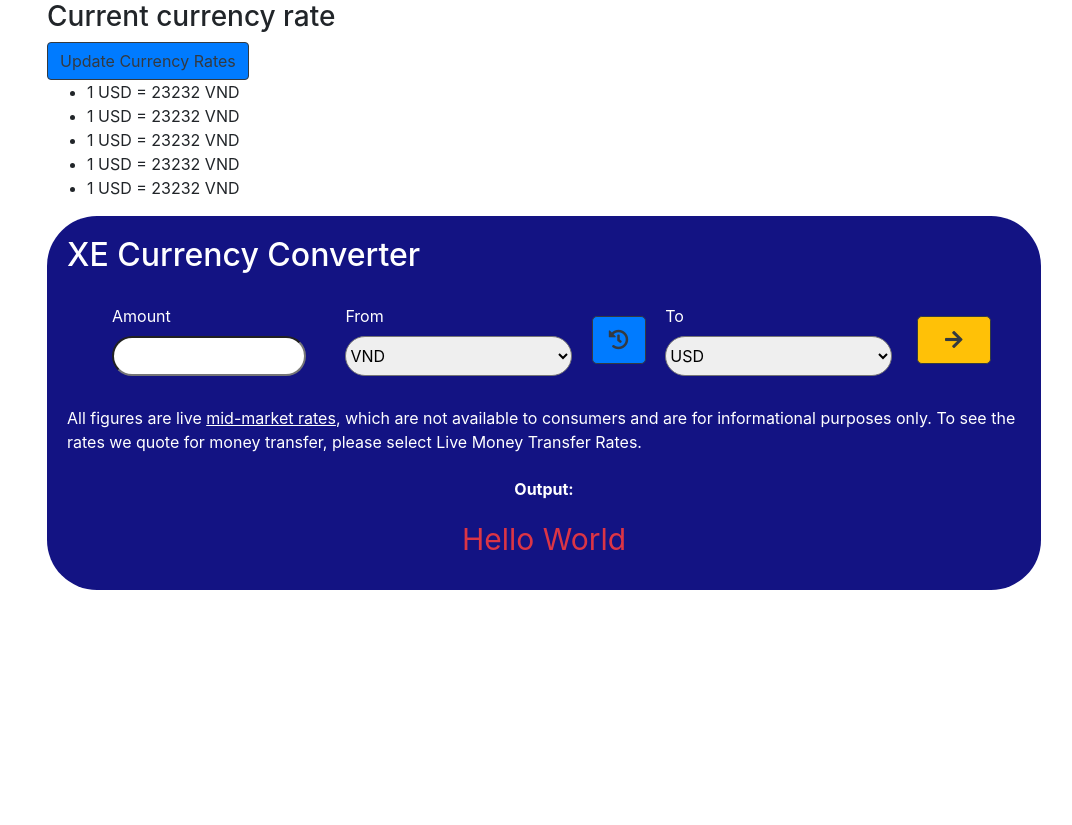
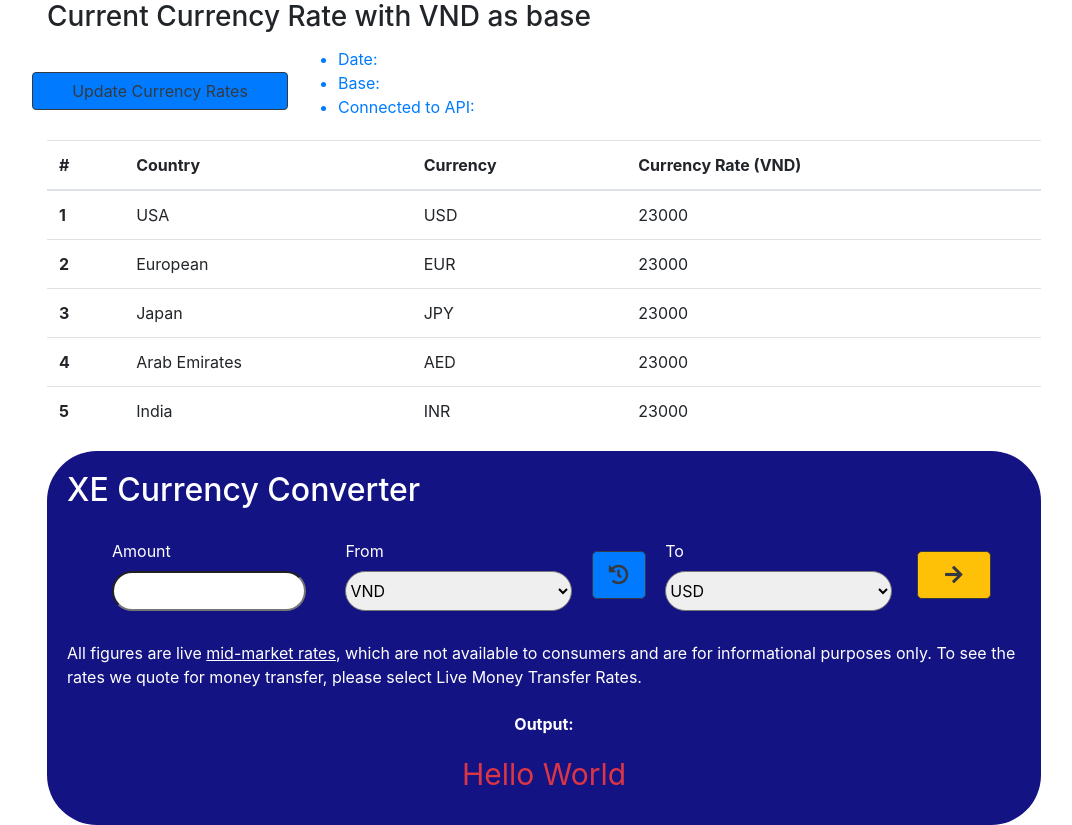
Before and after one commit to dungngo99/currency-converter, a plain HTML site: page index.html in a window 1280 px wide. Shown: the whole page, without its empty margins (96-1168 px from the left). Before the commit the page ends 800 px from the top, so only its background shows below. Drawn offline with nearby package versions, Linux system fonts and the light colour scheme; no server answers.

Commit message:
Updated Files

```diff
--- a/index.html
+++ b/index.html
@@ -15,15 +15,58 @@
 
 <body>
   <section class='container dn-section1'>
-    <h3>Current currency rate</h3>
-    <button class='btn btn-primary btn-outline-dark' onclick='UpdateCurrency()'>Update Currency Rates</button>
-    <ul id='ul1'>
-      <li><span id='line1'>1 USD = 23232 VND</span></li>
-      <li><span id='line2'>1 USD = 23232 VND</span></li>
-      <li><span id='line3'>1 USD = 23232 VND</span></li>
-      <li><span id='line4'>1 USD = 23232 VND</span></li>
-      <li><span id='line5'>1 USD = 23232 VND</span></li>
-    </ul>
+    <h3>Current Currency Rate with VND as base</h3>
+    <div class='row dn-header'>
+      <button class='btn btn-primary btn-outline-dark dn-btn-update col-md-3' onclick='UpdateCurrency()'>Update Currency
+        Rates</button>
+      <ul class='col-md-9 dn-note text-primary'>
+        <li id='dn-date'>Date:</li>
+        <li id='dn-base'>Base:</li>
+        <li id='dn-api'>Connected to API: </li>
+      </ul>
+    </div>
+    <table class="table table-hover">
+      <thead>
+        <tr>
+          <th scope="col">#</th>
+          <th scope="col">Country</th>
+          <th scope="col">Currency</th>
+          <th scope="col">Currency Rate (VND)</th>
+        </tr>
+      </thead>
+      <tbody class='dn-tbody' id='tbody'>
+        <tr>
+          <th scope="row">1</th>
+          <td>USA</td>
+          <td>USD</td>
+          <td id='line1'>23000</td>
+        </tr>
+        <tr>
+          <th scope="row">2</th>
+          <td>European</td>
+          <td>EUR</td>
+          <td id='line2'>23000</td>
+        </tr>
+        <tr>
+          <th scope="row">3</th>
+          <td>Japan</td>
+          <td>JPY</td>
+          <td id='line3'>23000</td>
+        </tr>
+        <tr>
+          <th scope="row">4</th>
+          <td>Arab Emirates</td>
+          <td>AED</td>
+          <td id='line4'>23000</td>
+        </tr>
+        <tr>
+          <th scope="row">5</th>
+          <td>India</td>
+          <td>INR</td>
+          <td id='line5'>23000</td>
+        </tr>
+      </tbody>
+    </table>
 
     <div class='dn-box'>
       <h2>XE Currency Converter</h2>
@@ -54,7 +97,7 @@
 
           <div class='dn-drop-down'>
             <label>To</label>
-            <select name='currency' id='to'>
+            <select name='currency' id='to' size=1>
               <option value="usd">USD</option>
               <option value="vnd">VND</option>
               <option value="eur">EUR</option>
--- a/script.js
+++ b/script.js
@@ -1,16 +1,42 @@
-let exchangeRates2Vnd = {};
+let exchangeRates2Vnd = {}
+let api_data = {}
 
 /*
 This function get the currency rates through API
 */
 async function callAPI() {
-  let url = "https://data.fixer.io/api/latest?access_key=c00e15cca5a9a358410b21fe863681b1"
-  let response = await fetch(url);
-  console.log(response);
-  if (response.success) {
+  let endpoints = ['latest', 'convert', 'timeseries', 'fluctuation']
+  let access_key = 'c00e15cca5a9a358410b21fe863681b1';
+  let callback = null;
+  let attrs = {
+    'latest': [,'base', 'symbols'],
+    'convert': ['from', 'to', 'amount', 'date'],
+    'timeseries': ['start-date', 'end-date','base','symbols'],
+    'fluatuation': ['start-date', 'end-date','base','symbols']
+  }
+
+  let url = `http://data.fixer.io/api/${endpoints[0]}?access_key=${access_key}&${attrs['latest'][0]}=EUR`
+  //Link to Fixer API documentation: https://fixer.io/documentation
+
+  try {
+    let response = await fetch(url);
     let data = await response.json();
-    exchangeRates2Vnd = data['rates'];
-  }else {
+    api_data = data
+    console.log(data);
+    if (data['success']) {
+      exchangeRates2Vnd = data['rates'];
+    } else {
+      exchangeRates2Vnd = {
+        'USD': 1.4,
+        'EUR': 1,
+        'JPY': 332.1,
+        'VND': 26445,
+        'INR': 3423,
+        'AED': 344.34,
+      };
+    }
+  } catch (err) {
+    console.log("Failed to connect to API");
     exchangeRates2Vnd = {
       'USD': 1.4,
       'EUR': 1,
@@ -79,4 +105,14 @@
     toVND = toVND.toFixed(2);
     document.getElementById(ids[i]).innerHTML = `${cur[i]}: 1 ${cur_abbr[i]} = ${toVND} VND`;
   }
+
+  if (api_data['success']){
+    document.getElementById('dn-date').innerText = `Date: ${api_data['date']}`;
+    document.getElementById('dn-base').innerText = `Base: ${api_data['base']}`;
+    document.getElementById('dn-api').innerText = `Connected to API: ${api_data['success']}`;
+  }else{
+    document.getElementById('dn-date').innerText = "Date: Not available";
+    document.getElementById('dn-base').innerText = "Base: Not available. Use redefined rates";
+    document.getElementById('dn-api').innerText = `Connected to API: ${api_data['success']}. Error: ${api_data['error']['type']}`;
+  }
 }
--- a/style.css
+++ b/style.css
@@ -1,20 +1,20 @@
-.dn-section1{
+.dn-section1 {
   width: 1024px;
 }
 
-.dn-box-converter{
+.dn-box-converter {
   display: flex;
   align-items: center;
   justify-content: space-between;
   margin: 30px;
 }
 
-.dn-btn-converter{
+.dn-btn-converter {
   width: 100%;
   height: 25%;
 }
 
-.dn-output{
+.dn-output {
   text-align: center;
   height: 100px;
   display: flex;
@@ -23,52 +23,64 @@
   align-items: center;
 }
 
-#dn-output-text{
+#dn-output-text {
   color: blue;
   font-size: 30px;
 }
 
-#dn-input-text{
-  margin:0px;
-  width:100%;
-  border-radius:40px;
-  height:40px;
+#dn-input-text {
+  margin: 0px;
+  width: 100%;
+  border-radius: 40px;
+  height: 40px;
 }
 
-.dn-div-col{
+.dn-div-col {
   display: flex;
   justify-content: space-around;
   align-items: center;
 }
 
-.dn-mid-market{
+.dn-mid-market {
   color: white;
   text-decoration: underline;
 }
 
-.dn-box{
+.dn-box {
   background-color: rgb(19, 19, 131);
   padding: 20px;
   border-radius: 50px;
   color: white;
 }
 
-.dn-drop-down{
+.dn-drop-down {
   width: 40%;
   display: flex;
   flex-direction: column;
   align-items: flex-start;
 }
 
-.dn-input{
+.dn-input {
   width: 100%;
   display: flex;
   flex-direction: column;
   align-items: flex-start;
 }
 
-#from, #to{
+#from,
+#to {
   width: 100%;
   height: 40px;
-  border-radius:40px
+  border-radius: 40px;
 }
+
+.dn-btn-update{
+  margin: 30px 0px;
+}
+
+.dn-note{
+  display: flex;
+  flex-direction: column;
+  justify-content: center;
+  padding-left: 50px
+}
```
